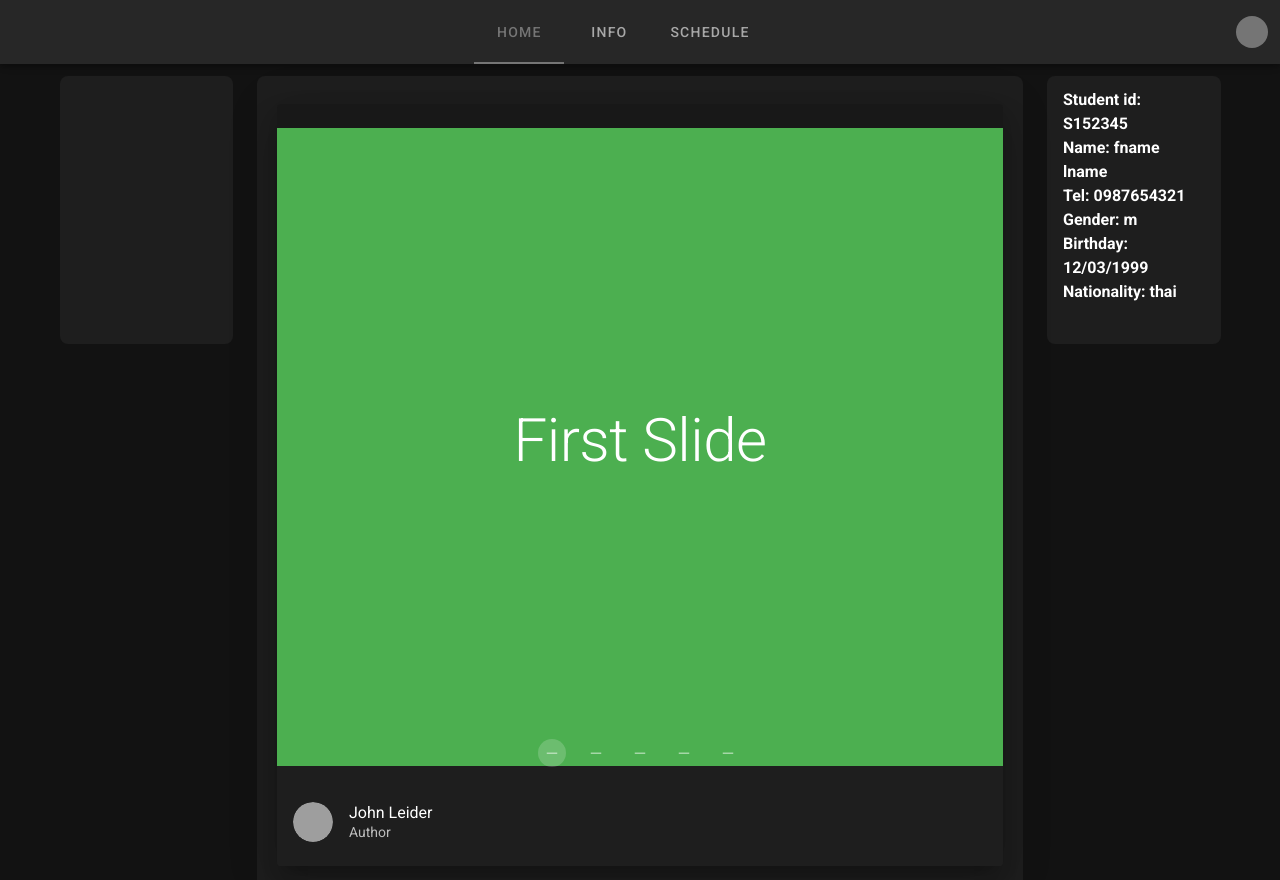
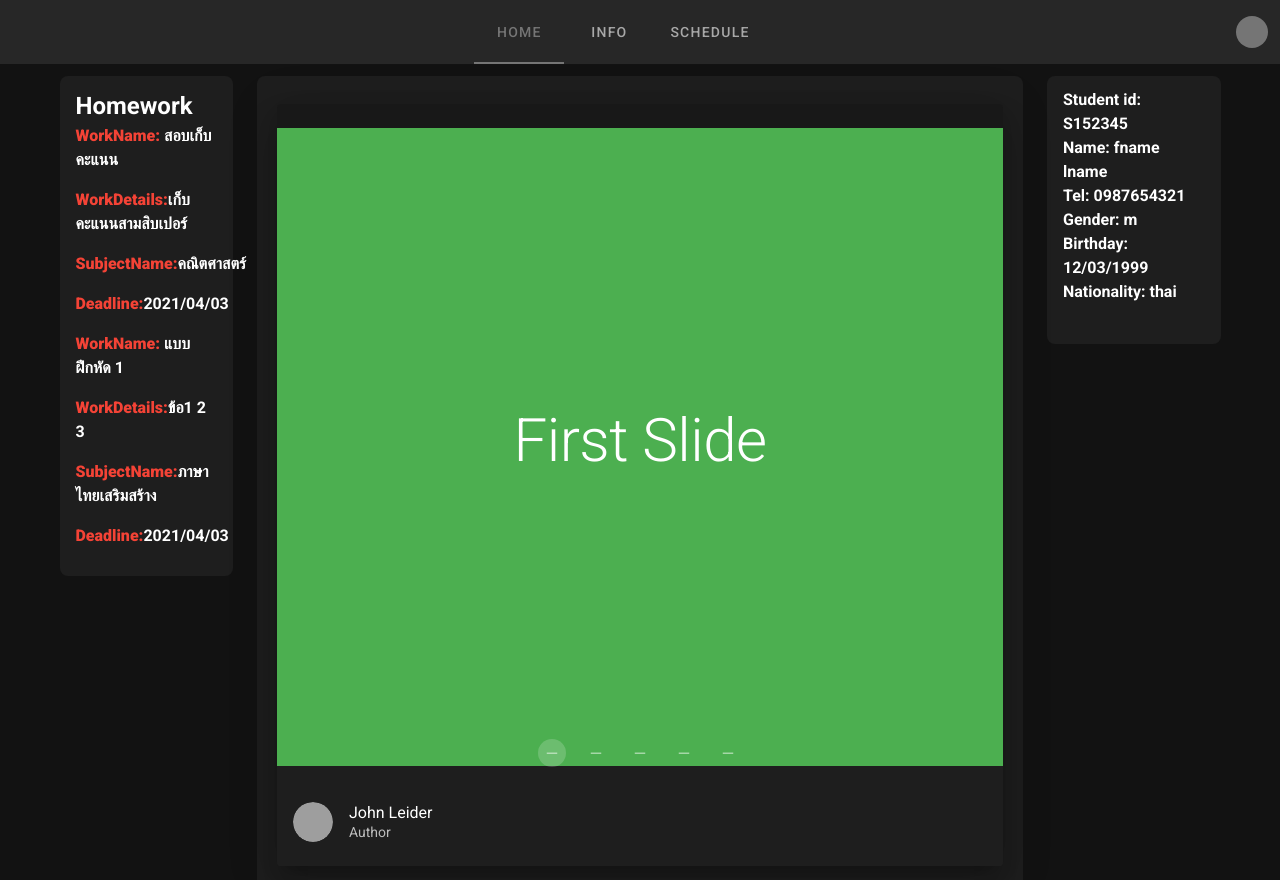
Before and after one commit to markTeerasak/ip_nuxt2, a Nuxt app: page / in a window 1280 px wide. Shown: the top 880 px of the page. Built offline with nearby package versions, Linux system fonts and the light colour scheme; grey boxes are pictures that could not be loaded.

Commit message:
add work

```diff
--- /dev/null
+++ b/components/work.vue
@@ -0,0 +1,32 @@
+<template lang="html">
+    <div>
+        <h2>Homework</h2>
+        <h4 v-for="item in work" :key="item.work_name" > <p><b class="red--text">WorkName:</b> {{ item.work_name}}</p> <p><b class="red--text">WorkDetails:</b>{{ item.work_details }}</p>
+            <p><b class="red--text">SubjectName:</b>{{ item.sub_name }}</p>  <p><b class="red--text">Deadline:</b>{{ item.dead_line  }}</p> </h4>
+    </div>
+</template>
+<script>
+export default {
+    data() {
+        return {
+            work:[
+                {
+                    work_name: 'สอบเก็บคะแนน',
+                    work_details: 'เก็บคะแนนสามสิบเปอร์',
+                    sub_name: 'คณิตศาสตร์',
+                    dead_line: '2021/04/03'
+                },
+                {
+                    work_name: 'แบบฝึกหัด 1',
+                    work_details: 'ข้อ1 2 3',
+                    sub_name: 'ภาษาไทยเสริมสร้าง',
+                    dead_line: '2021/04/03'
+                },
+        ]
+        }
+    }
+}
+</script>
+<style lang="css">
+
+</style>
--- a/layouts/user.vue
+++ b/layouts/user.vue
@@ -1,6 +1,6 @@
 <template>
     <v-app id="inspire">
-        <v-app-bar app="flat">
+        <v-app-bar flat>
             <v-avatar :color="$vuetify.breakpoint.smAndDown ? 'grey darken-1' : 'transparent'" size="32"></v-avatar>
 
             <v-tabs centered class="ml-n9" color="grey darken-1">
@@ -8,7 +8,7 @@
                     {{ item.title }}
                 </v-tab>
             </v-tabs>
-            <v-btn @click="overlay = !overlay" icon="mdi-account-circle">
+            <v-btn @click="overlay = !overlay" icon mdi-account-circle>
                 <v-avatar class="hidden-sm-and-down" color="grey darken-1 shrink" size="32" ></v-avatar>
             </v-btn>
         </v-app-bar>
@@ -16,8 +16,9 @@
             <v-container>
                 <v-row>
                     <v-col cols="12" sm="2">
-                        <v-sheet rounded="lg" min-height="268">
+                        <v-sheet rounded="lg" min-height="268" class="py-3 px-4">
                             <!--  -->
+                            <work/>
                         </v-sheet>
                     </v-col>
 
@@ -42,6 +43,7 @@
 
 <script>
 import Info from '../components/info.vue'
+import work from '../components/work.vue'
 export default {
     data: () => ({
         links: [
@@ -56,12 +58,14 @@ export default {
         {
           title: 'schedule',
           to: '/schedule',
-        }
+        },
+
         ],
         overlay: false,
     }),
     components: {
-        Info
+        Info,
+        work
     }
 }
 </script>
```
